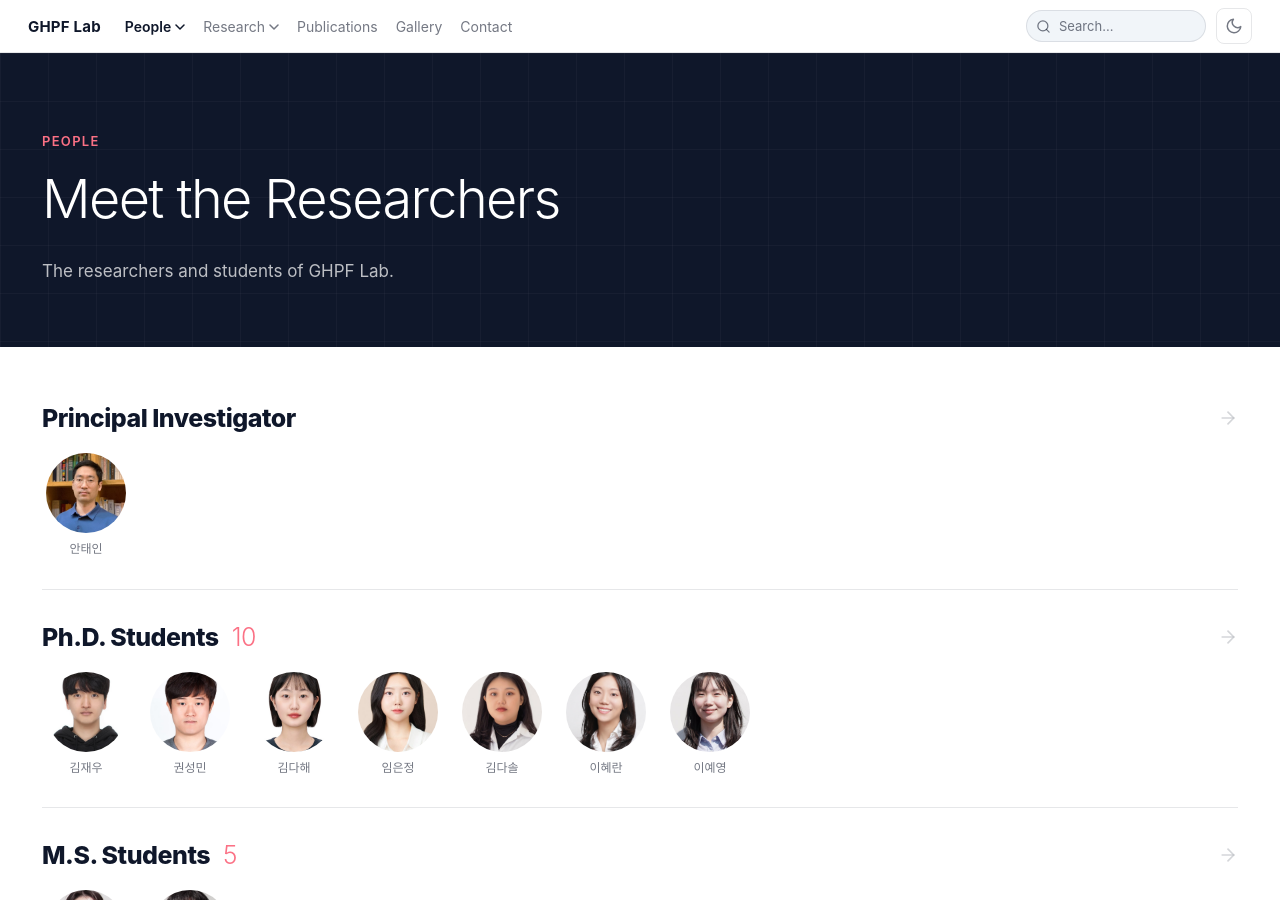
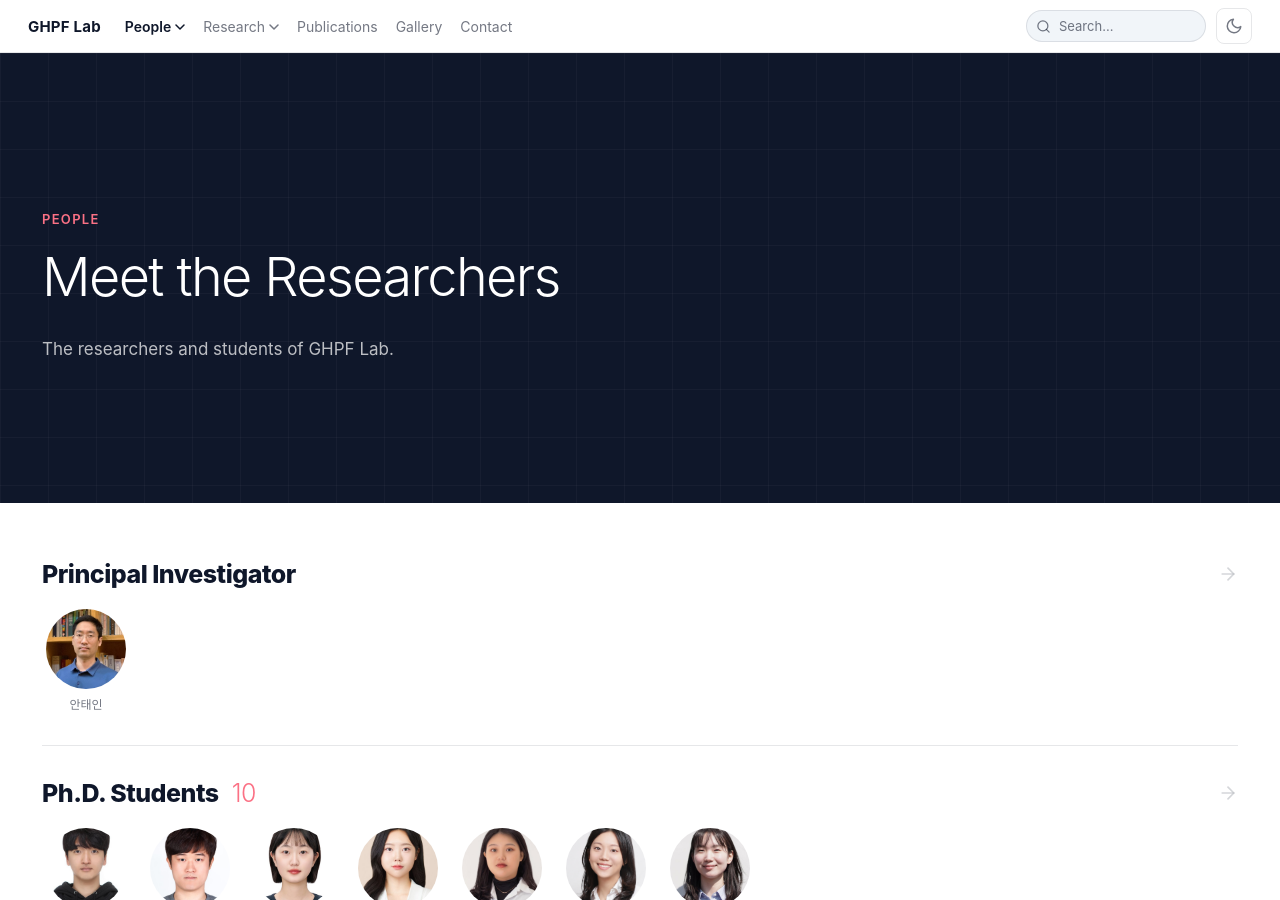
Before and after one commit to snughpf-alt/ghpf-lab-web-final-2, a Jekyll site: the page built from team.md, in a window 1280 px wide and 900 px high. Built offline with Jekyll 4.4.1, drawn with Linux system fonts in a browser that asks for light colours; some web fonts are replaced.

Commit message:
Apply unified tall hero to People landing page too

```diff
--- a/_layouts/default.html
+++ b/_layouts/default.html
@@ -22,7 +22,7 @@
     })();
   </script>
 </head>
-<body{% if page.url == '/' or page.url == '/index.html' %} class="home"{% elsif page.url contains '/people/' %} class="people-detail"{% endif %}>
+<body{% if page.url == '/' or page.url == '/index.html' %} class="home"{% elsif page.url contains '/people/' or page.url == '/team/' %} class="people-detail"{% endif %}>
 
   <!-- Skip to main content -->
   <a class="skip-link" href="#main-content">Skip to main content</a>
```
